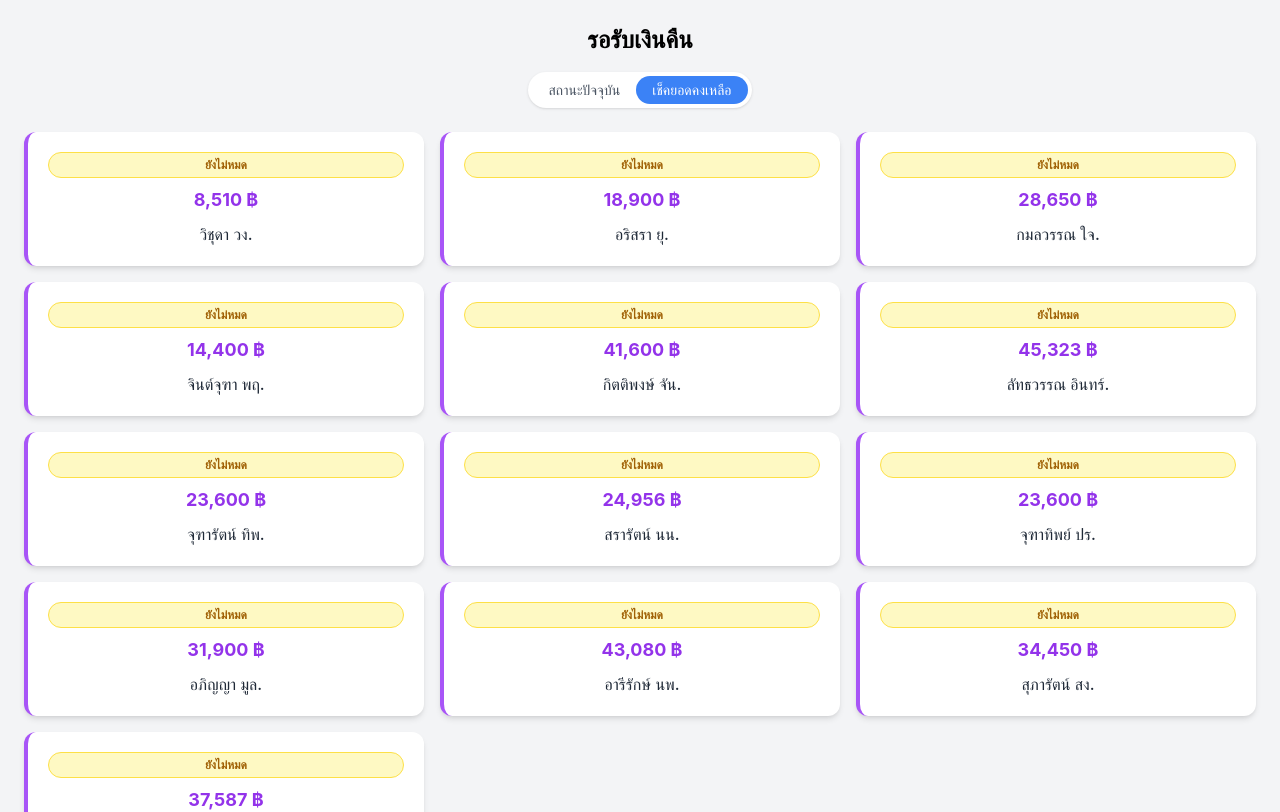
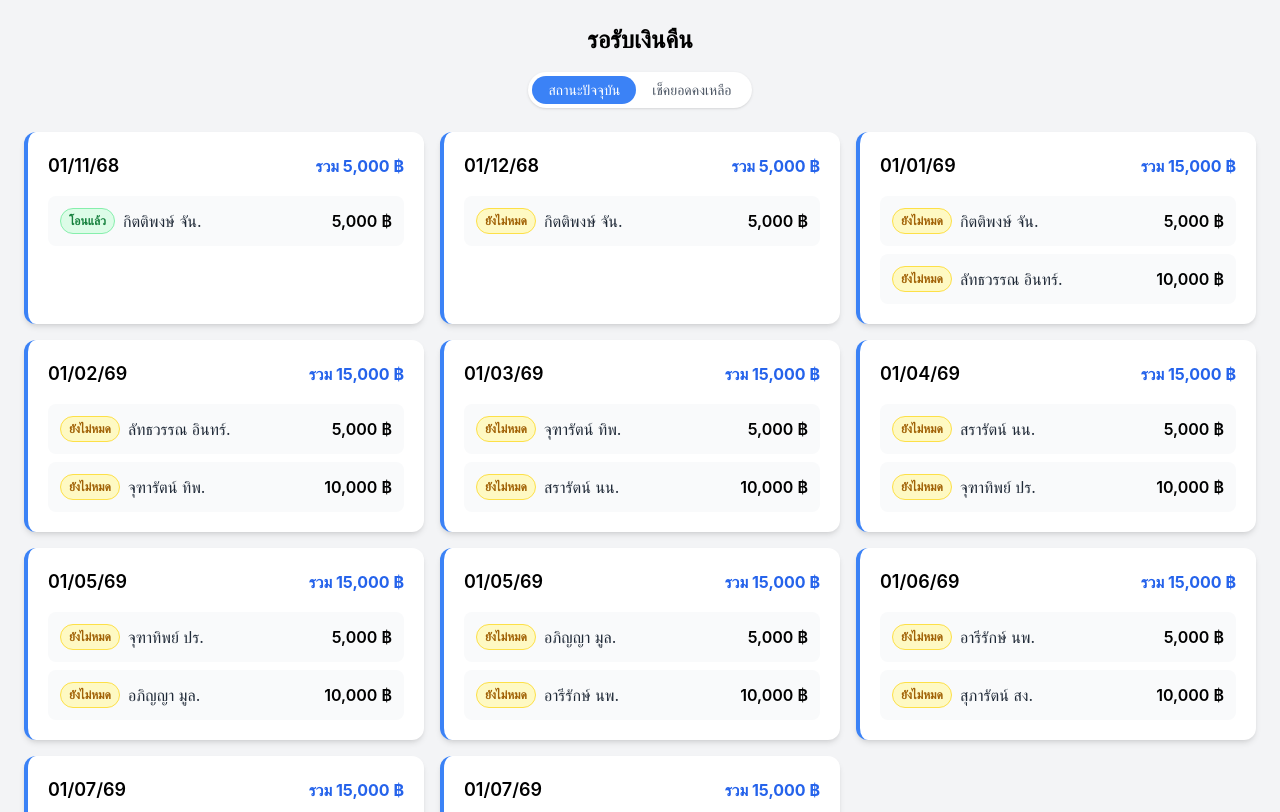
Before and after one commit to KittiArm/ktmyshop, a React (Vite) app: page / in a window 1280 px wide. Shown: the top 812 px of the page. Built offline with nearby package versions, Linux system fonts and the light colour scheme.

Commit message:
set default mode as current

```diff
--- a/src/App.jsx
+++ b/src/App.jsx
@@ -168,7 +168,7 @@ function getStatusColor(status) {
 }
 
 export default function App() {
-  const [mode, setMode] = useState("balance"); // "status" | "balance"
+  const [mode, setMode] = useState("current");
 
   const totalBalance = data.reduce((sum, item) => sum + item.total, 0);
 
```
